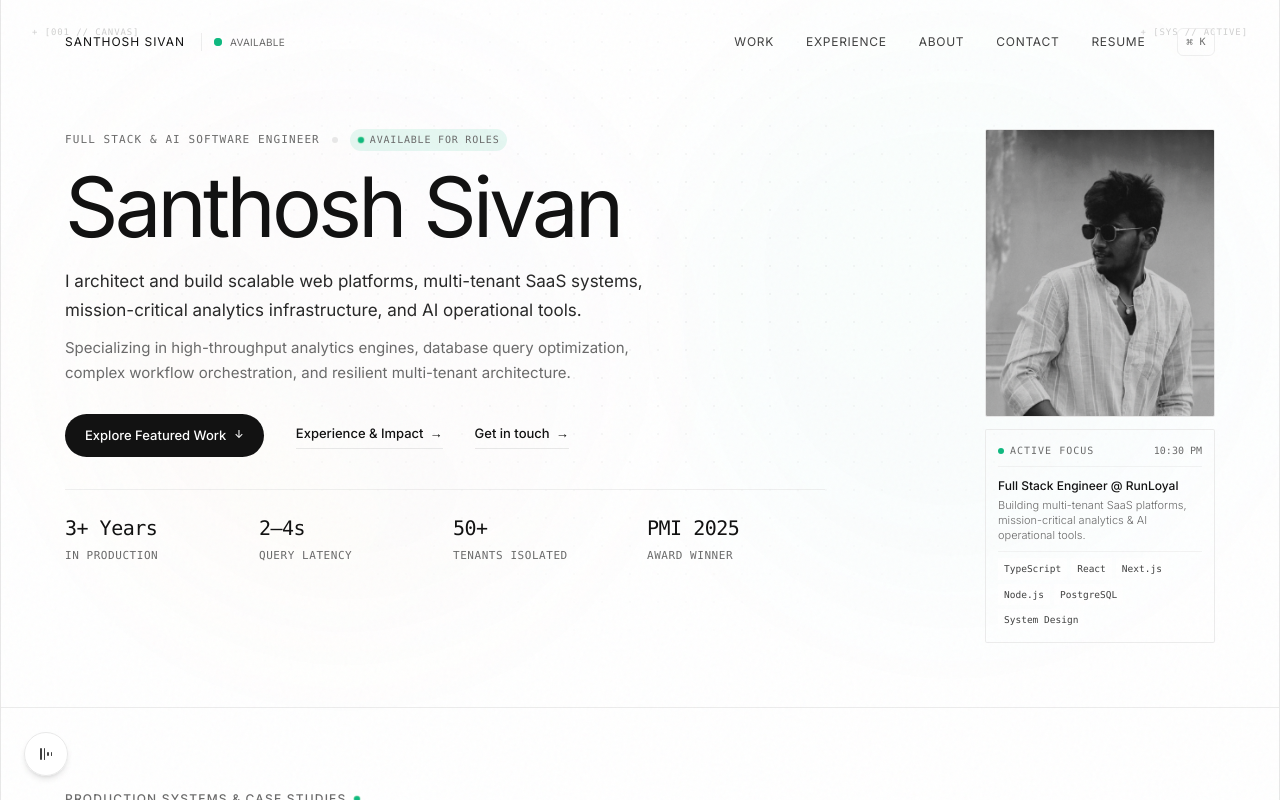
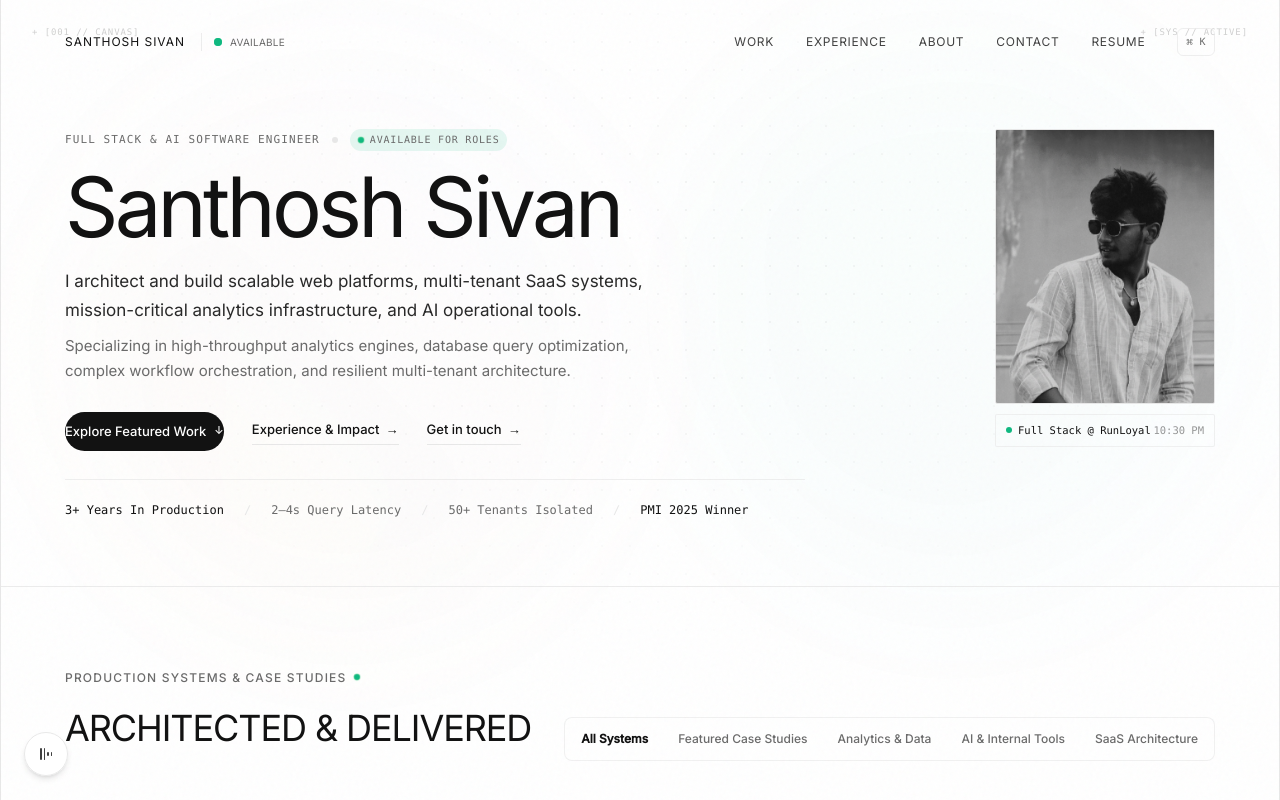
Before and after one commit to sssanthoshsivan/santhoshsivan_portfolio, a Next.js app: page / in a window 1280 px wide. Shown: the top 800 px of the page. Built offline with nearby package versions, Linux system fonts and the light colour scheme.

Commit message:
refactor: simplify intro section with minimal metrics ribbon and clean presence pill

```diff
--- a/src/components/sections/intro.jsx
+++ b/src/components/sections/intro.jsx
@@ -82,7 +82,7 @@ const Intro = ({ triggerAnimation = true }) => {
         className="flex flex-col lg:flex-row items-start justify-between gap-10 lg:gap-14"
       >
         {/* Main Content (Left) */}
-        <div className="max-w-[760px] flex-1">
+        <div className="max-w-[740px] flex-1">
           {/* Eyebrow */}
           <motion.div variants={itemVariants} className="flex items-center gap-3 mb-4">
             <span className="text-[11px] font-mono font-[500] uppercase tracking-[0.1em] text-muted-foreground">
@@ -103,10 +103,10 @@ const Intro = ({ triggerAnimation = true }) => {
             Santhosh Sivan
           </motion.h1>
 
-          {/* Paragraphs */}
+          {/* Paragraph */}
           <motion.div
             variants={itemVariants}
-            className="text-[15px] md:text-[17px] text-foreground/90 leading-[1.7] font-[400] max-w-[620px] flex flex-col gap-2.5 mb-7"
+            className="text-[15px] md:text-[17px] text-foreground/90 leading-[1.7] font-[400] max-w-[620px] flex flex-col gap-2 mb-7"
           >
             <p>
               I architect and build scalable web platforms, multi-tenant SaaS systems, mission-critical analytics infrastructure, and AI operational tools.
@@ -116,11 +116,11 @@ const Intro = ({ triggerAnimation = true }) => {
             </p>
           </motion.div>
 
-          {/* CTAs & Quick Recruiter Actions */}
-          <motion.div variants={itemVariants} className="flex flex-wrap items-center gap-5 sm:gap-8 mb-8">
+          {/* CTAs */}
+          <motion.div variants={itemVariants} className="flex flex-wrap items-center gap-5 sm:gap-7 mb-7">
             <Link
               href="#projects"
-              className="inline-flex items-center gap-2 px-5 py-2.5 rounded-full bg-foreground text-background text-[13px] font-[500] hover:scale-105 active:scale-95 transition-all shadow-xs"
+              className="inline-flex items-center gap-2 px-4.5 py-2 rounded-full bg-foreground text-background text-[13px] font-[500] hover:scale-105 active:scale-95 transition-all shadow-xs"
             >
               <span>Explore Featured Work</span>
               <span className="text-[11px]">↓</span>
@@ -143,34 +143,25 @@ const Intro = ({ triggerAnimation = true }) => {
             </Link>
           </motion.div>
 
-          {/* Engineering Metrics Strip */}
+          {/* Minimal Highlights Ribbon */}
           <motion.div
             variants={itemVariants}
-            className="grid grid-cols-2 sm:grid-cols-4 gap-4 pt-5 border-t border-border/70"
+            className="pt-5 border-t border-border/70 flex flex-wrap items-center gap-x-5 gap-y-2 text-[11.5px] md:text-[12px] font-mono text-muted-foreground"
           >
-            <div className="flex flex-col">
-              <span className="text-[18px] md:text-[20px] font-mono font-medium text-foreground tracking-tight">3+ Years</span>
-              <span className="text-[11px] font-mono text-muted-foreground uppercase tracking-wider">In Production</span>
-            </div>
-            <div className="flex flex-col">
-              <span className="text-[18px] md:text-[20px] font-mono font-medium text-foreground tracking-tight">2–4s</span>
-              <span className="text-[11px] font-mono text-muted-foreground uppercase tracking-wider">Query Latency</span>
-            </div>
-            <div className="flex flex-col">
-              <span className="text-[18px] md:text-[20px] font-mono font-medium text-foreground tracking-tight">50+</span>
-              <span className="text-[11px] font-mono text-muted-foreground uppercase tracking-wider">Tenants Isolated</span>
-            </div>
-            <div className="flex flex-col">
-              <span className="text-[18px] md:text-[20px] font-mono font-medium text-foreground tracking-tight">PMI 2025</span>
-              <span className="text-[11px] font-mono text-muted-foreground uppercase tracking-wider">Award Winner</span>
-            </div>
+            <span className="text-foreground font-medium">3+ Years In Production</span>
+            <span className="text-border select-none">/</span>
+            <span>2–4s Query Latency</span>
+            <span className="text-border select-none">/</span>
+            <span>50+ Tenants Isolated</span>
+            <span className="text-border select-none">/</span>
+            <span className="text-foreground font-medium">PMI 2025 Winner</span>
           </motion.div>
         </div>
 
-        {/* Right Column: Portrait & Active System Snapshot */}
+        {/* Right Column: Portrait & Clean Live Presence */}
         <motion.div
           variants={itemVariants}
-          className="w-full lg:w-[230px] flex flex-col sm:flex-row lg:flex-col gap-3 flex-shrink-0 lg:self-start"
+          className="w-full lg:w-[220px] flex flex-col sm:flex-row lg:flex-col gap-2.5 flex-shrink-0 lg:self-start"
         >
           {/* Interactive Portrait */}
           <div
@@ -178,7 +169,7 @@ const Intro = ({ triggerAnimation = true }) => {
             onMouseMove={handleMouseMove}
             onMouseLeave={handleMouseLeave}
             style={{ perspective: 1000 }}
-            className="relative w-full max-w-[200px] sm:max-w-[160px] lg:max-w-[230px] aspect-[4/5] rounded-sm flex-shrink-0 mx-auto sm:mx-0 cursor-pointer"
+            className="relative w-full max-w-[200px] sm:max-w-[160px] lg:max-w-[220px] aspect-[4/5] rounded-sm flex-shrink-0 mx-auto sm:mx-0 cursor-pointer"
           >
             <div
               style={{
@@ -191,7 +182,7 @@ const Intro = ({ triggerAnimation = true }) => {
                 src="/Profile.webp"
                 alt="Santhosh Sivan"
                 fill
-                sizes="(max-width: 640px) 200px, (max-width: 1024px) 160px, 230px"
+                sizes="(max-width: 640px) 200px, (max-width: 1024px) 160px, 220px"
                 className="object-cover grayscale group-hover:grayscale-0 group-hover:scale-[1.03] transition-all duration-700 ease-out"
                 priority
               />
@@ -203,34 +194,13 @@ const Intro = ({ triggerAnimation = true }) => {
             </div>
           </div>
 
-          {/* Active Production Focus Card */}
-          <div className="w-full p-3 rounded-sm border border-border/80 bg-muted/20 flex flex-col gap-2">
-            <div className="flex items-center justify-between border-b border-border/50 pb-1.5">
-              <span className="text-[10px] font-mono uppercase tracking-widest text-muted-foreground flex items-center gap-1.5">
-                <span className="w-1.5 h-1.5 rounded-full bg-emerald-500" />
-                ACTIVE FOCUS
-              </span>
-              {time && (
-                <span className="text-[10px] font-mono text-muted-foreground">
-                  {time}
-                </span>
-              )}
-            </div>
-
-            <div className="flex flex-col gap-0.5 text-[12px]">
-              <span className="text-foreground font-medium text-[12px]">Full Stack Engineer @ RunLoyal</span>
-              <span className="text-muted-foreground text-[11px] leading-snug">
-                Building multi-tenant SaaS platforms, mission-critical analytics & AI operational tools.
-              </span>
-            </div>
-
-            <div className="pt-1.5 border-t border-border/50 flex flex-wrap gap-1">
-              {["TypeScript", "React", "Next.js", "Node.js", "PostgreSQL", "System Design"].map((item, idx) => (
-                <span key={idx} className="px-1.5 py-0.5 rounded-xs bg-muted/70 text-[9.5px] font-mono text-foreground/80">
-                  {item}
-                </span>
-              ))}
-            </div>
+          {/* Minimal Current Presence Strip */}
+          <div className="w-full max-w-[200px] sm:max-w-[160px] lg:max-w-[220px] mx-auto sm:mx-0 px-2.5 py-1.5 rounded-sm border border-border/60 bg-muted/15 flex items-center justify-between text-[10.5px] font-mono text-muted-foreground">
+            <span className="flex items-center gap-1.5 text-foreground truncate">
+              <span className="w-1.5 h-1.5 rounded-full bg-emerald-500 flex-shrink-0" />
+              <span className="truncate">Full Stack @ RunLoyal</span>
+            </span>
+            {time && <span className="opacity-70 flex-shrink-0">{time}</span>}
           </div>
         </motion.div>
       </motion.div>
```
